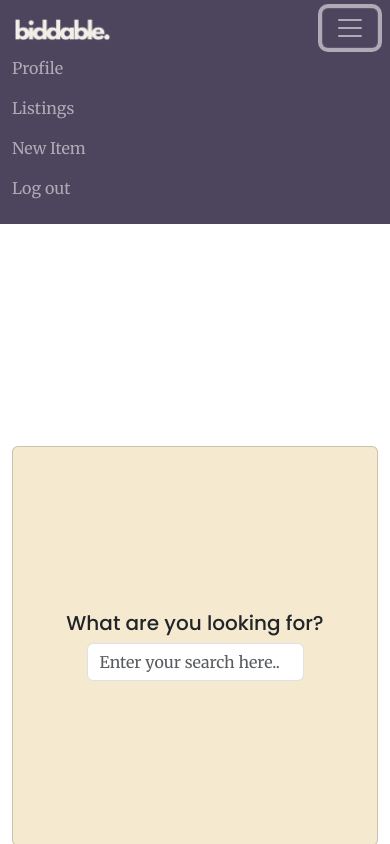
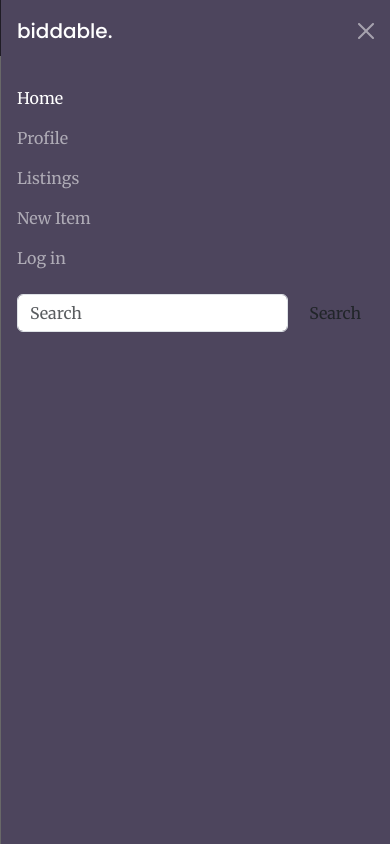
Before and after one commit to Glenn-2k/SP2, a website built with Vite: page src/index.html in a window 390 px wide. Both pictures are taken after a click on the button "Toggle navigation". Shown: the top 844 px of the page. Built offline with nearby package versions, Linux system fonts and the light colour scheme.

Commit message:
changing navbar

```diff
--- a/src/index.html
+++ b/src/index.html
@@ -16,50 +16,93 @@
   </head>
   <body>
     <header>
-      <nav class="navbar navbar-expand-lg bg-secondary" data-bs-theme="dark">
+      <nav class="navbar navbar-dark bg-secondary fixed-top">
         <div class="container-fluid">
-          <a class="navbar-brand" href="/src/index.html">
+          <a class="navbar-brand" href="#">
             <img
               src="./images/biddable-white2.png"
               alt="logo"
               width="100"
               height="auto"
-            />
-          </a>
+          /></a>
           <button
             class="navbar-toggler"
             type="button"
-            data-bs-toggle="collapse"
-            data-bs-target="#navbarToggler"
-            aria-controls="navbarToggler"
-            aria-expanded="false"
+            data-bs-toggle="offcanvas"
+            data-bs-target="#offcanvasDarkNavbar"
+            aria-controls="offcanvasDarkNavbar"
             aria-label="Toggle navigation"
           >
             <span class="navbar-toggler-icon"></span>
           </button>
           <div
-            class="collapse navbar-collapse justify-content-end"
-            id="navbarToggler"
+            class="offcanvas offcanvas-end text-bg-secondary"
+            tabindex="-1"
+            id="offcanvasDarkNavbar"
+            aria-labelledby="offcanvasDarkNavbarLabel"
           >
-            <ul class="navbar-nav mb-2 mb-lg-0">
+            <div class="offcanvas-header">
+              <h5 class="offcanvas-title" id="offcanvasDarkNavbarLabel">
+                biddable.
+              </h5>
+              <button
+                type="button"
+                class="btn-close btn-close-white"
+                data-bs-dismiss="offcanvas"
+                aria-label="Close"
+              ></button>
+            </div>
+            <div class="offcanvas-body">
+              <ul class="navbar-nav justify-content-end flex-grow-1 pe-3">
                 <li class="nav-item">
-                <a
-                  class="nav-link"
-                  aria-current="page"
-                  href="/src/profile/index.html"
-                  >Profile</a
+                  <a class="nav-link active" aria-current="page" href="#"
+                    >Home</a
                   >
                 </li>
                 <li class="nav-item">
-                <a class="nav-link" href="/src/listings/index.html">Listings</a>
+                  <a class="nav-link" href="./profile/">Profile</a>
+                </li>
+                <li class="nav-item">
+                  <a class="nav-link" href="./listings/">Listings</a>
                 </li>
                 <li class="nav-item">
                   <a class="nav-link" href="#">New Item</a>
                 </li>
                 <li class="nav-item">
-                <a class="nav-link" href="/index.html">Log out</a>
+                  <a class="nav-link" href="#">Log in</a>
                 </li>
+                <!-- <li class="nav-item dropdown">
+                  <a
+                    class="nav-link dropdown-toggle"
+                    href="#"
+                    role="button"
+                    data-bs-toggle="dropdown"
+                    aria-expanded="false"
+                  >
+                    Dropdown
+                  </a>
+                  <ul class="dropdown-menu dropdown-menu-dark">
+                    <li><a class="dropdown-item" href="#">Action</a></li>
+                    <li>
+                      <a class="dropdown-item" href="#">Another action</a>
+                    </li>
+                    <li>
+                      <hr class="dropdown-divider" />
+                    </li>
+                    <li>
+                      <a class="dropdown-item" href="#">Something else here</a>
+                    </li> -->
               </ul>
+              <form class="d-flex mt-3" role="search">
+                <input
+                  class="form-control me-2"
+                  type="search"
+                  placeholder="Search"
+                  aria-label="Search"
+                />
+                <button class="btn btn-success" type="submit">Search</button>
+              </form>
+            </div>
           </div>
         </div>
       </nav>
```
Lines whose indentation alone changed are shown as unchanged.
